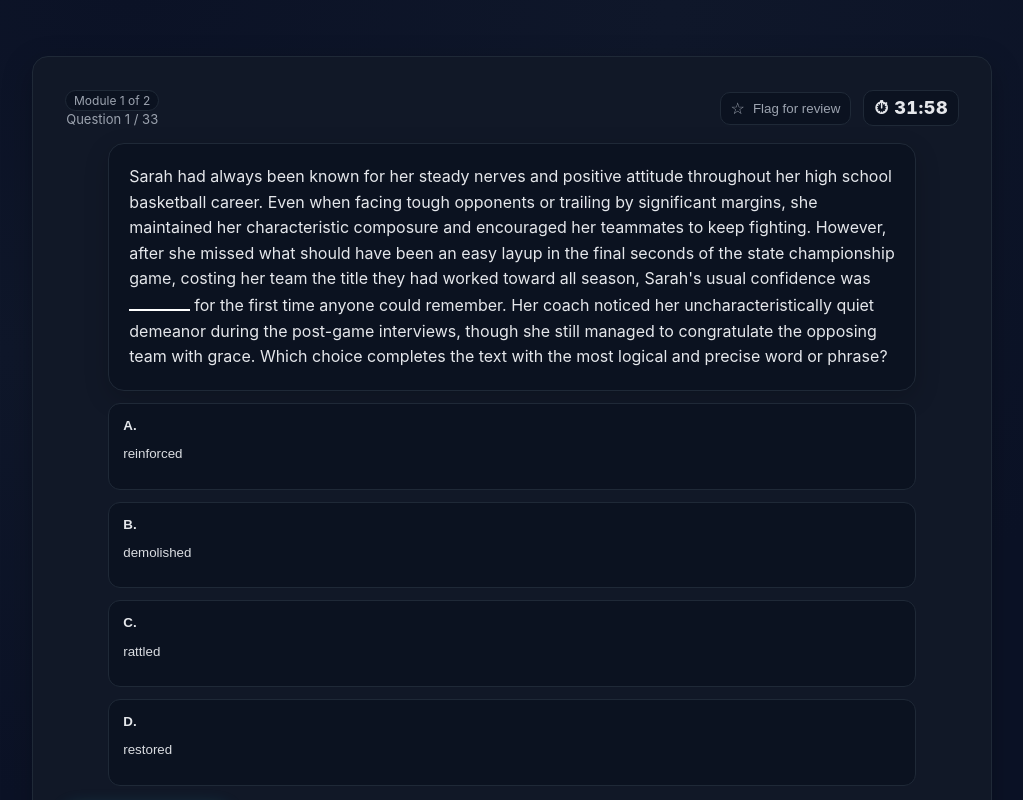
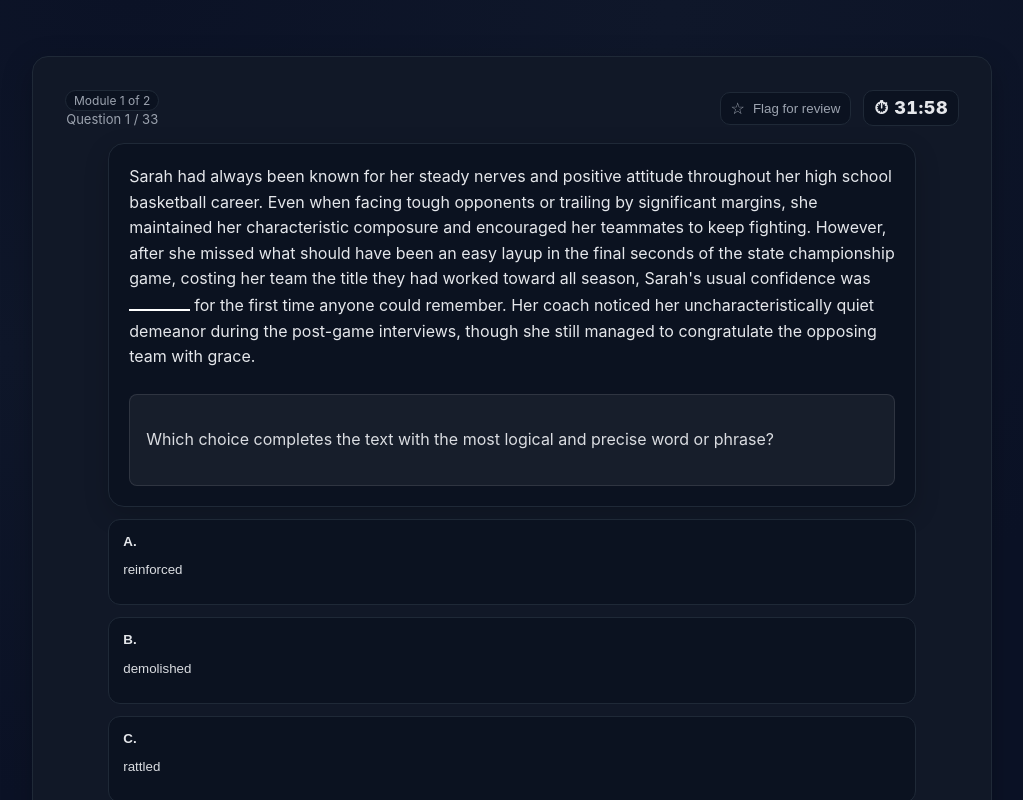
Before and after one commit to lyndseymodesitt/SATRW, a React (Vite) app: page / in a window 1280 px wide. Both pictures are taken after a click on the button "Start Test". Shown: the top 800 px of the page, without its empty margins (128-1151 px from the left). Built offline with nearby package versions, Linux system fonts and the light colour scheme.

Commit message:
Enhance QuestionText component: detect and format main questions as separate highlighted elements below passage text

```diff
--- a/src/components/QuestionText.jsx
+++ b/src/components/QuestionText.jsx
@@ -10,9 +10,11 @@ export default function QuestionText({ content, className }) {
   // Check if the text contains HTML spans (like blanks)
   const hasHtmlSpans = text.includes('<span class="blank">');
 
-  // Only apply title formatting if there's a clear title pattern
-  // Look for patterns like "Title\n\nContent" or "Title\nContent" where title is short
+  // Look for patterns like "Title\n\nContent" where title is short (for questions with titles)
   const titleMatch = text.match(/^([^\n]{1,50})\n\s*\n\s*([\s\S]+)$/);
+
+  // Look for patterns like "Content\n\nQuestion" where question is a main question
+  const questionMatch = text.match(/^([\s\S]+)\n\s*\n\s*(Which choice.*\?)$/);
 
   if (titleMatch) {
     const [, title, passage] = titleMatch;
@@ -64,7 +66,60 @@ export default function QuestionText({ content, className }) {
     }
   }
 
-  // For regular questions (no title), render normally
+  if (questionMatch) {
+    const [, passage, question] = questionMatch;
+    return (
+      <div className={className}>
+        <div className="question-passage">
+          {hasHtmlSpans ? (
+            <div dangerouslySetInnerHTML={{ __html: passage }} />
+          ) : (
+            <ReactMarkdown
+              remarkPlugins={[remarkMath]}
+              rehypePlugins={[rehypeKatex, rehypeRaw]}
+              components={{
+                ul: ({ children, ...props }) => (
+                  <ul style={{
+                    textAlign: 'left',
+                    paddingLeft: '20px',
+                    margin: '8px 0'
+                  }} {...props}>
+                    {children}
+                  </ul>
+                ),
+                li: ({ children, ...props }) => (
+                  <li style={{
+                    textAlign: 'left',
+                    margin: '4px 0'
+                  }} {...props}>
+                    {children}
+                  </li>
+                )
+              }}
+            >
+              {passage}
+            </ReactMarkdown>
+          )}
+        </div>
+        <div className="question-stem" style={{
+          marginTop: "24px",
+          padding: "16px",
+          backgroundColor: "rgba(255, 255, 255, 0.05)",
+          borderRadius: "8px",
+          border: "1px solid rgba(255, 255, 255, 0.1)"
+        }}>
+          <ReactMarkdown
+            remarkPlugins={[remarkMath]}
+            rehypePlugins={[rehypeKatex, rehypeRaw]}
+          >
+            {question}
+          </ReactMarkdown>
+        </div>
+      </div>
+    );
+  }
+
+  // For regular questions (no title or question separation), render normally
   if (hasHtmlSpans) {
     // If content has HTML spans, render directly to preserve them
     return (
```
